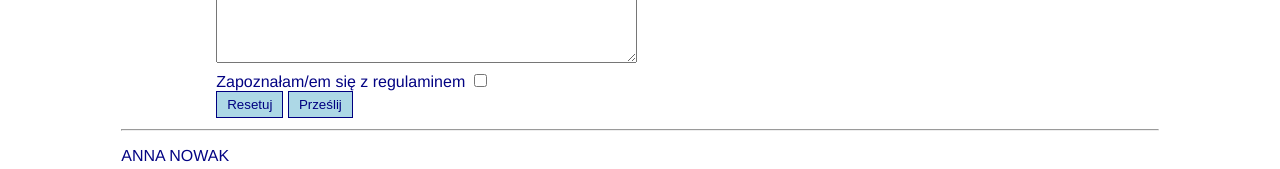
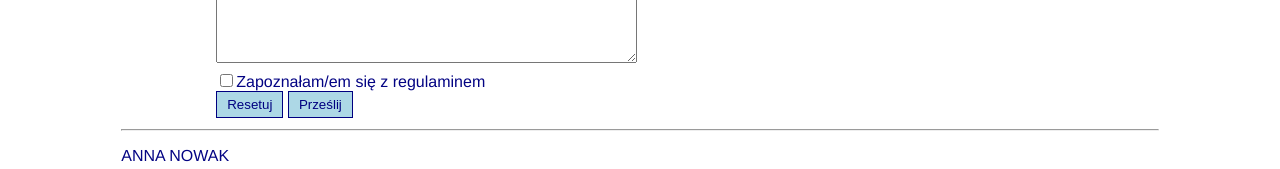
Before and after one commit to MarkOl11nyk/arkusz1, a plain HTML site: page kontakt.html in a window 1280 px wide. Shown: the part 597-766 px from the top of the page. Drawn offline with Linux system fonts and the light colour scheme.

Commit message:
kontakt.html

```diff
--- a/kontakt.html
+++ b/kontakt.html
@@ -49,8 +49,7 @@
         <tr>
          <th></th>
                         <td>
-        <label for="checkbox">Zapoznałam/em się z regulaminem</label>
-           <input type="checkbox" id="checkbox" name="checkbox" value="checkbox"><br>
+           <input type="checkbox" id="checkbox" name="checkbox" value="checkbox">Zapoznałam/em się z regulaminem<br>
        <input type="reset" value="Resetuj">
  <input type="submit" value="Prześlij">
         </td>
```
